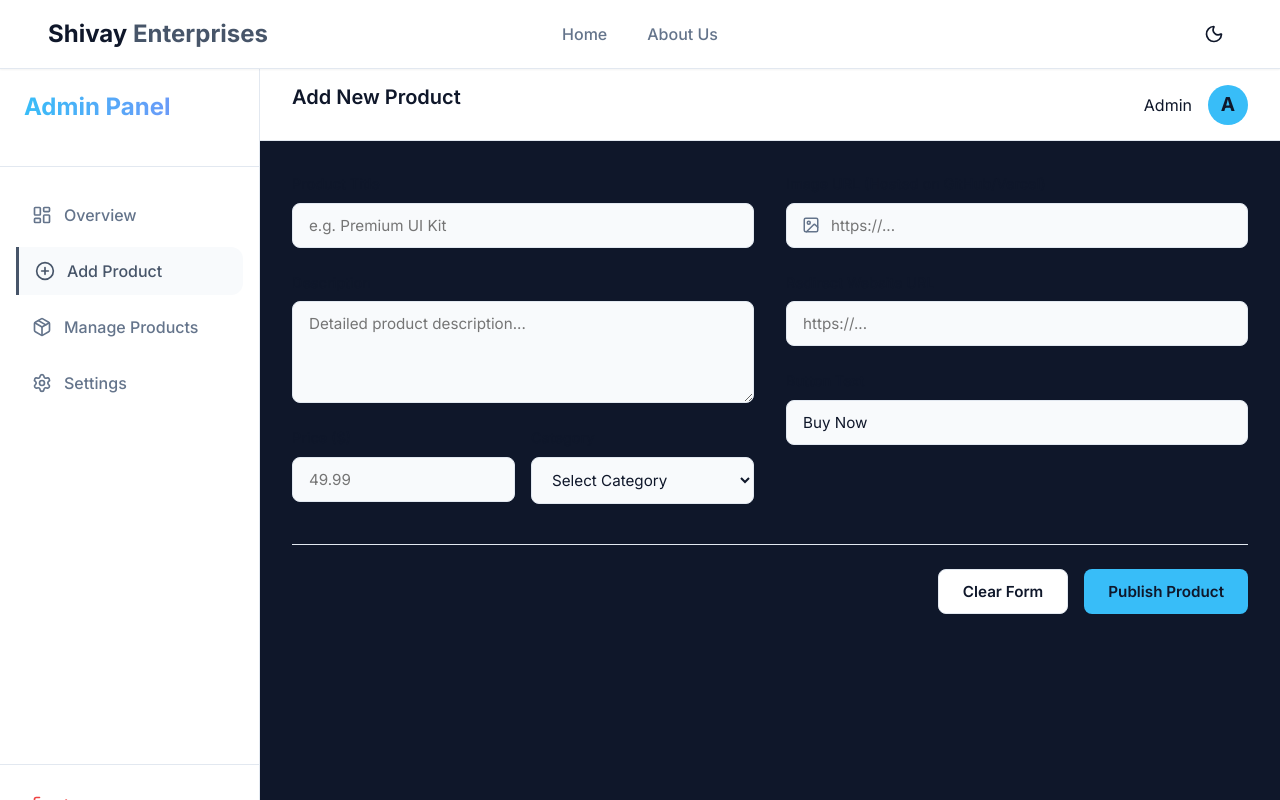
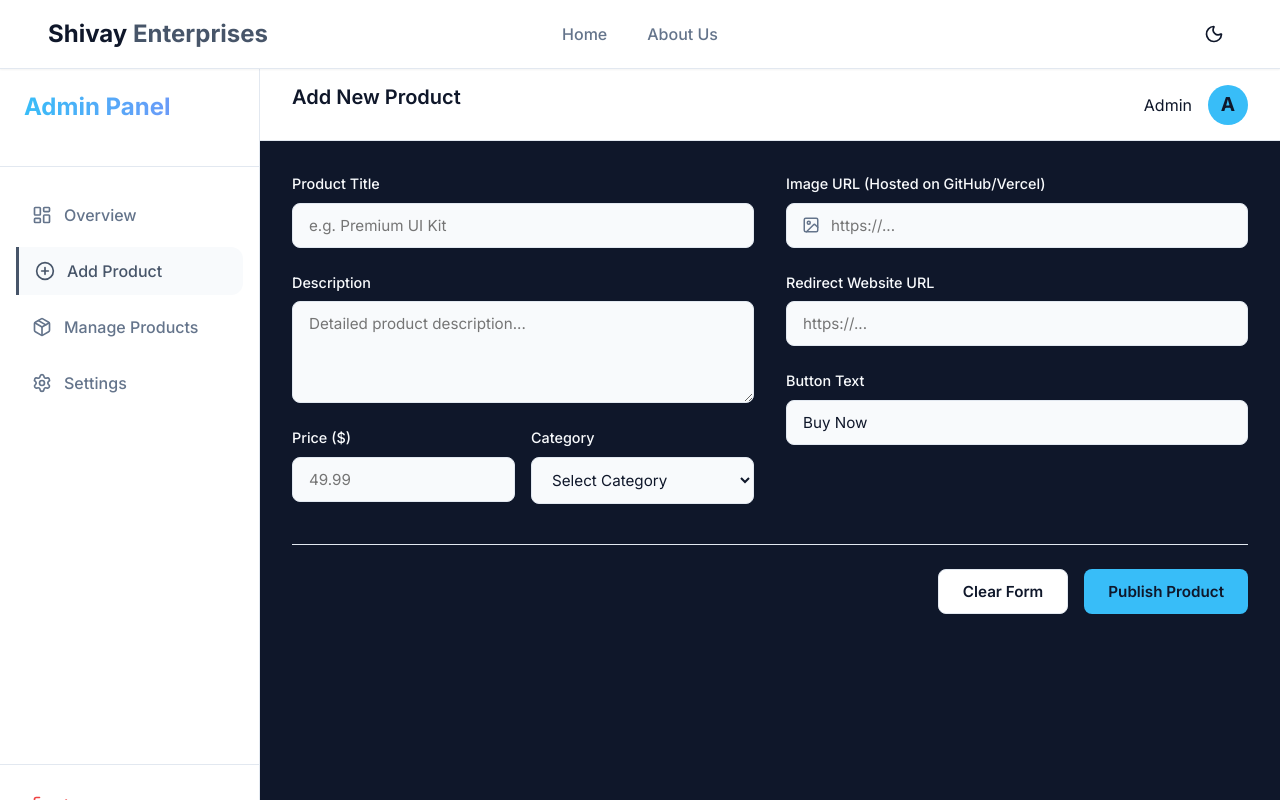
Before and after one commit to rajsriv/SEntBns, a React (Vite) app: page /admin/dashboard in a window 1280 px wide. Shown: the top 800 px of the page. Built offline with nearby package versions, Linux system fonts and the light colour scheme; sample sign-in values are in the browser's storage.

Commit message:
Fix unreadable form labels on admin dashboard

```diff
--- a/src/pages/AdminDashboard.css
+++ b/src/pages/AdminDashboard.css
@@ -176,7 +176,7 @@
 
 .form-group label {
   font-size: 0.9rem;
-  color: var(--text-color);
+  color: #f8fafc;
   font-weight: 500;
 }
 
```
